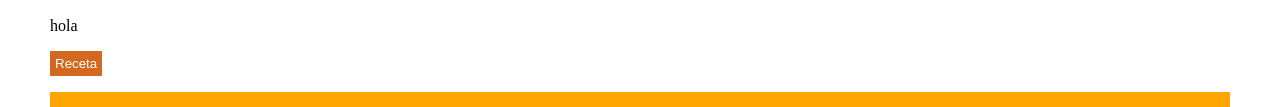
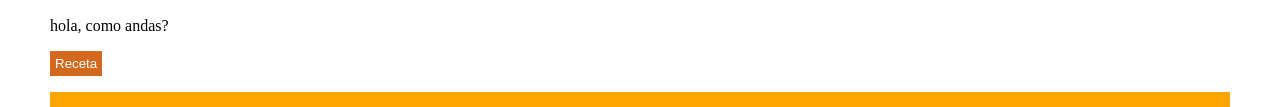
Before and after one commit to javierceverio/CursoPythonFS, a plain HTML site: page Unidad 2/Actividad La Cocina de Juan/index.html in a window 1280 px wide. Shown: the part 405-512 px from the top of the page. Drawn offline with Linux system fonts and the light colour scheme.

Commit message:
agregando, respuesta al hola

```diff
--- a/Unidad 2/Actividad La Cocina de Juan/index.html
+++ b/Unidad 2/Actividad La Cocina de Juan/index.html
@@ -14,7 +14,7 @@
             <h2>Sopa Crema de Calabaza</h2>
             <div>
                 <img src="images/sopaCalabaza.jpg" class="fotoReceta" />
-                <p>hola</p>
+                <p>hola, como andas?</p>
             </div>
             <a href="recipe.html"><button>Receta</button></a>
         </div>
```
